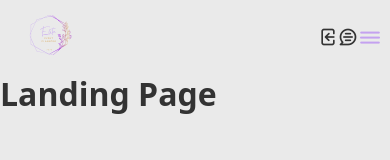
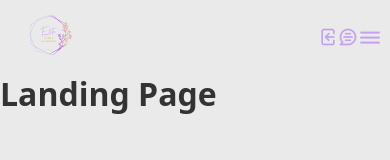
Before and after one commit to eventTeamPlayersManegement/event_Management_final_Project, a React (Vite) app: page / in a window 390 px wide. Shown: the top 160 px of the page. Built offline with nearby package versions, Linux system fonts and the light colour scheme.

Commit message:
nav hamburger

```diff
--- a/src/components/Header/style.scss
+++ b/src/components/Header/style.scss
@@ -22,6 +22,9 @@ $pad: 2rem;
       align-items: center;
     }
 
+    i {
+      color: $primary;
+    }
     .nav__logo {
       font-size: 20px;
       width: 80px;
```
